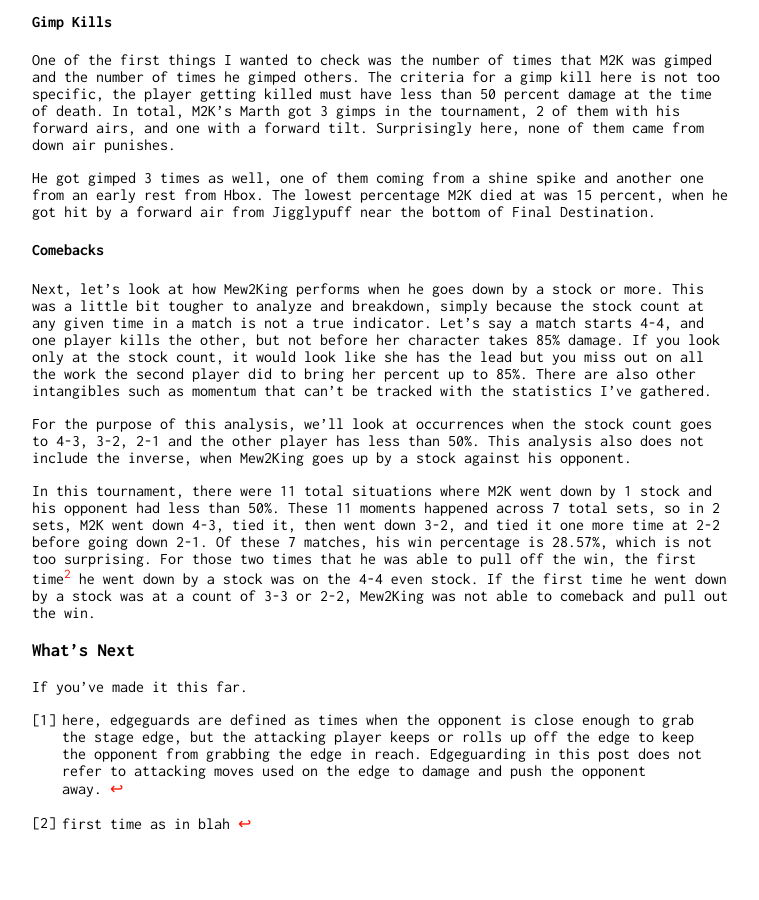
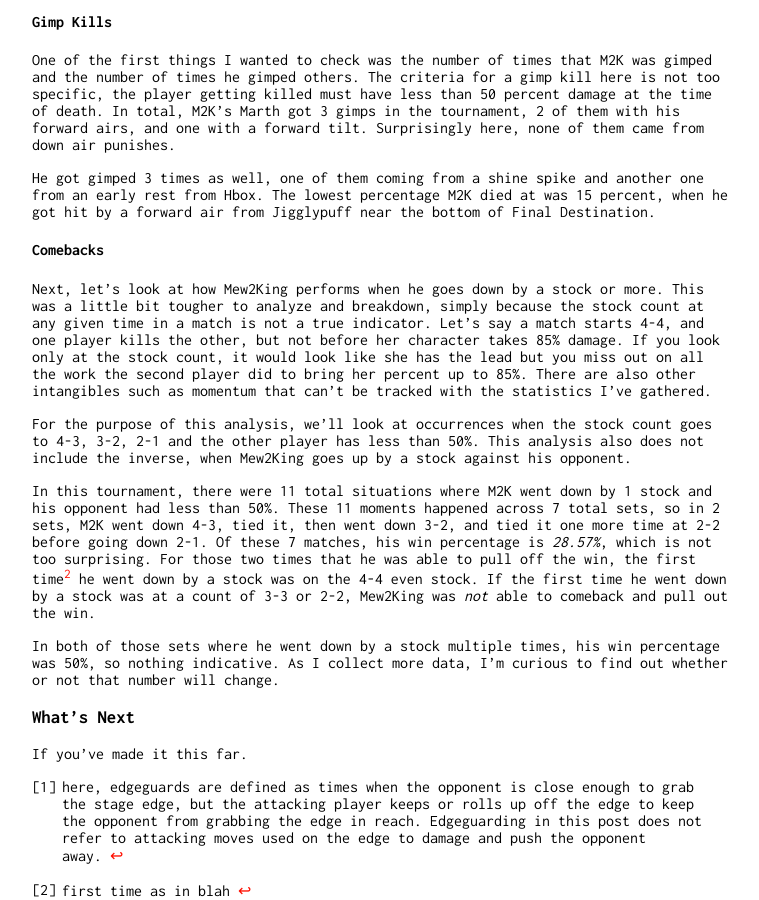
Before and after one commit to phouse512/games, a Jekyll site: the page built from games/_posts/2016-11-23-m2k-smash-summit.markdown, in a window 1280 px wide and 900 px high, scrolled down 1187 px. Shown: the whole window, without its empty margins (258-1017 px from the left). Built offline with Jekyll 4.4.1, drawn with Linux system fonts in a browser that asks for light colours; before the commit the page ends 2020 px from its top, so only the background shows below that.

Commit message:
more writing

```diff
--- a/games/_posts/2016-11-23-m2k-smash-summit.markdown
+++ b/games/_posts/2016-11-23-m2k-smash-summit.markdown
@@ -106,10 +106,14 @@
 by 1 stock and his opponent had less than 50%. These 11 moments happened across
 7 total sets, so in 2 sets, M2K went down 4-3, tied it, then went down 3-2,
 and tied it one more time at 2-2 before going down 2-1. Of these 7 matches, his
-win percentage is 28.57%, which is not too surprising. For those two times that
+win percentage is *28.57%*, which is not too surprising. For those two times that
 he was able to pull off the win, the first time[^2] he went down by a stock was on the 4-4
 even stock. If the first time he went down by a stock was at a count of 3-3 or
-2-2, Mew2King was not able to comeback and pull out the win.
+2-2, Mew2King was *not* able to comeback and pull out the win.
+
+In both of those sets where he went down by a stock multiple times, his win
+percentage was 50%, so nothing indicative. As I collect more data, I'm curious
+to find out whether or not that number will change.
 
 ### What's Next
 
```
